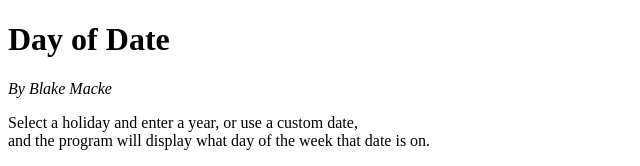
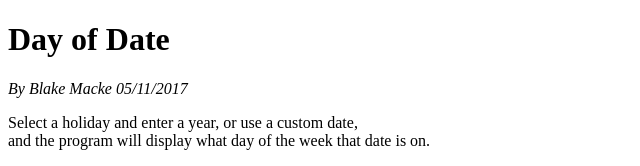
Before and after one commit to bmacke12/Day-of-Date, a plain HTML site: page index.html in a window 1280 px wide. Shown: the top 166 px of the page, without its empty margins (0-640 px from the left). Drawn offline with Linux system fonts and the light colour scheme.

Commit message:
Update index.html

```diff
--- a/index.html
+++ b/index.html
@@ -8,7 +8,7 @@
 
 <body>
 <h1>Day of Date</h1>
-<p><em>By Blake Macke</em></p>
+<p><em>By Blake Macke 05/11/2017</em></p>
 
 <p>Select a holiday and enter a year, or use a custom date,<br>
 and the program will display what day of the week that date is on.</p>
```
